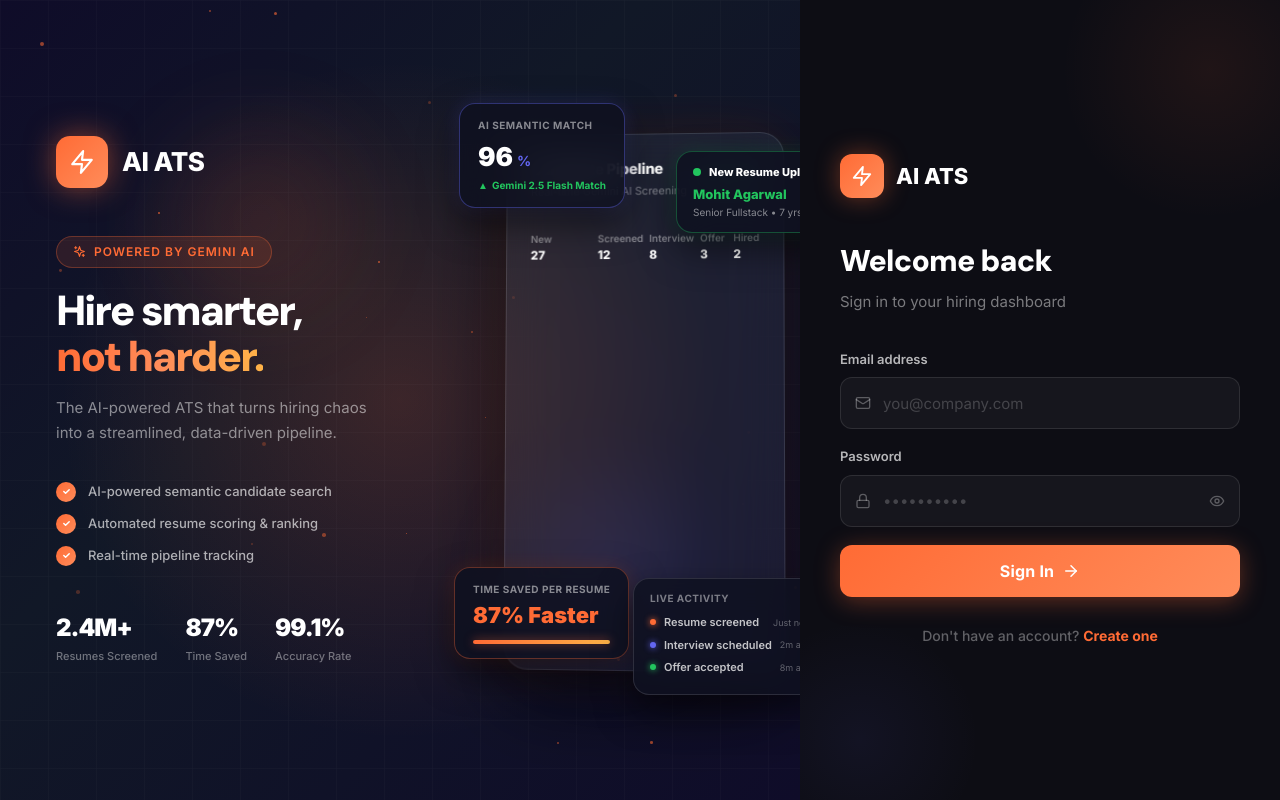
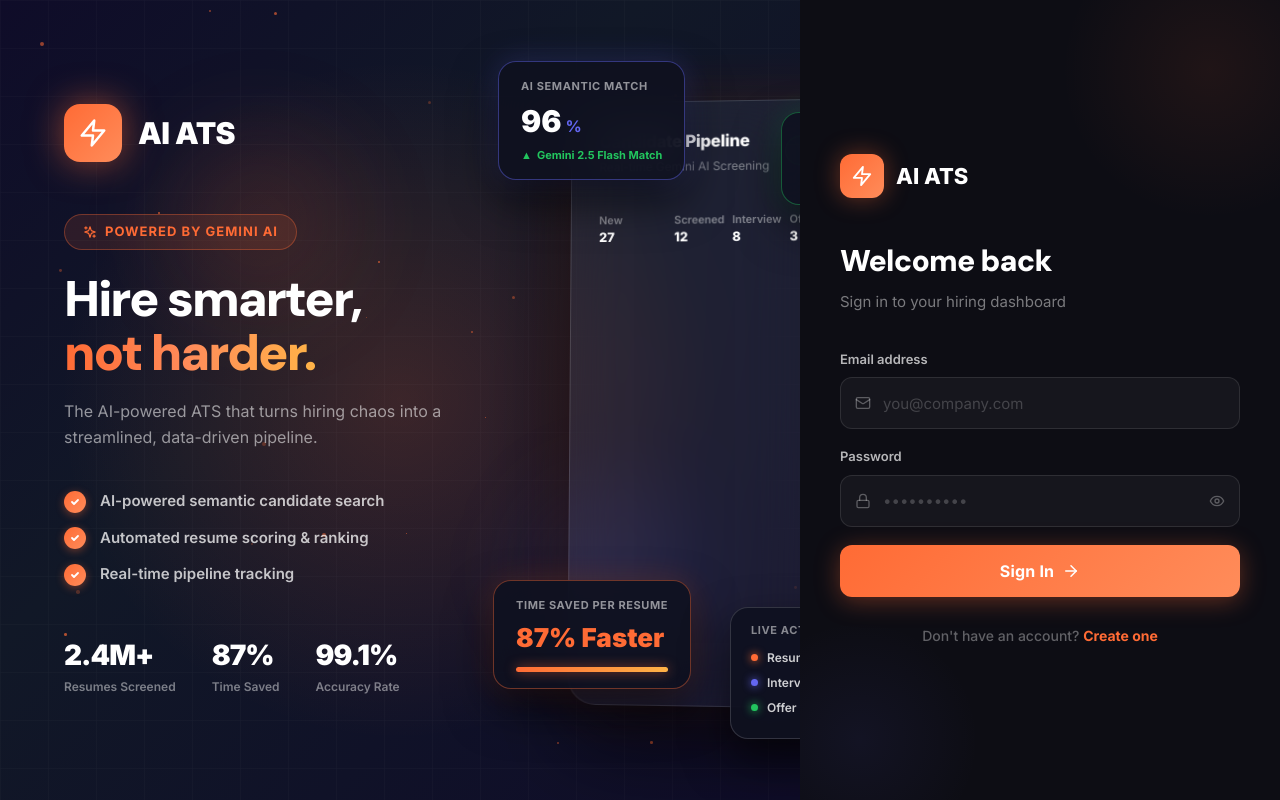
Before and after one commit to Vedanth-JS/AI-Resume-Screening-System, a React (Vite) app in the folder frontend/: page /login in a window 1280 px wide. Built offline with nearby package versions, Linux system fonts and the light colour scheme; no server answers.

Commit message:
ui(login): scale up hero text, enlarge dashboard mockup to 540px, and extend floating badges into remaining empty space

```diff
--- a/frontend/src/components/Login.tsx
+++ b/frontend/src/components/Login.tsx
@@ -147,94 +147,96 @@
           animation: "pulse 6s 2s infinite ease-in-out",
         }} />
 
-        {/* Content — row layout */}
+        {/* Content — expanded row layout */}
         <div style={{
           position: "relative", zIndex: 10,
-          height: "100%", display: "flex", flexDirection: "row",
-          alignItems: "center", padding: "48px 56px", gap: 48,
+          height: "100%", width: "100%", display: "flex", flexDirection: "row",
+          alignItems: "center", justifyContent: "space-between",
+          padding: "48px 64px", gap: 64, boxSizing: "border-box",
         }}>
-          {/* ── Left text column ── */}
-          <div style={{ flex: "0 0 360px", display: "flex", flexDirection: "column", justifyContent: "center" }}>
+          {/* ── Left text column (Expanded) ── */}
+          <div style={{ flex: "0 0 440px", display: "flex", flexDirection: "column", justifyContent: "center" }}>
             {/* Logo */}
-            <div style={{ display: "flex", alignItems: "center", gap: 14, marginBottom: 48 }}>
+            <div style={{ display: "flex", alignItems: "center", gap: 16, marginBottom: 52 }}>
               <div style={{
-                width: 52, height: 52,
+                width: 58, height: 58,
                 background: "linear-gradient(135deg, #FF6B35, #FF8C5A)",
-                borderRadius: 14,
+                borderRadius: 16,
                 display: "flex", alignItems: "center", justifyContent: "center",
-                boxShadow: "0 0 30px rgba(255,107,53,0.5)",
+                boxShadow: "0 0 36px rgba(255,107,53,0.55)",
               }}>
-                <Zap size={26} color="white" />
+                <Zap size={30} color="white" />
               </div>
-              <span style={{ fontSize: 26, fontWeight: 800, color: "white", letterSpacing: -0.5 }}>AI ATS</span>
+              <span style={{ fontSize: 30, fontWeight: 900, color: "white", letterSpacing: -0.5 }}>AI ATS</span>
             </div>
 
-            <div style={{ marginBottom: 36 }}>
+            <div style={{ marginBottom: 40 }}>
               <div style={{
                 display: "inline-flex", alignItems: "center", gap: 8,
-                background: "rgba(255,107,53,0.12)", border: "1px solid rgba(255,107,53,0.3)",
-                borderRadius: 100, padding: "6px 16px", marginBottom: 20,
+                background: "rgba(255,107,53,0.12)", border: "1px solid rgba(255,107,53,0.35)",
+                borderRadius: 100, padding: "7px 18px", marginBottom: 22,
               }}>
-                <Sparkles size={13} color="#FF6B35" />
-                <span style={{ fontSize: 12, fontWeight: 600, color: "#FF6B35", letterSpacing: 1, textTransform: "uppercase" }}>Powered by Gemini AI</span>
+                <Sparkles size={14} color="#FF6B35" />
+                <span style={{ fontSize: 13, fontWeight: 700, color: "#FF6B35", letterSpacing: 1, textTransform: "uppercase" }}>Powered by Gemini AI</span>
               </div>
-              <h2 style={{ fontSize: 42, fontWeight: 900, color: "white", lineHeight: 1.1, letterSpacing: -2, margin: 0 }}>
+              <h2 style={{ fontSize: 50, fontWeight: 900, color: "white", lineHeight: 1.08, letterSpacing: -2, margin: 0 }}>
                 Hire smarter,<br />
                 <span style={{
                   background: "linear-gradient(90deg, #FF6B35, #FF8C5A, #FFB347)",
                   WebkitBackgroundClip: "text", WebkitTextFillColor: "transparent",
                 }}>not harder.</span>
               </h2>
-              <p style={{ fontSize: 15, color: "rgba(255,255,255,0.5)", marginTop: 16, lineHeight: 1.65, maxWidth: 320 }}>
+              <p style={{ fontSize: 16, color: "rgba(255,255,255,0.55)", marginTop: 18, lineHeight: 1.65, maxWidth: 390 }}>
                 The AI-powered ATS that turns hiring chaos into a streamlined, data-driven pipeline.
               </p>
             </div>
 
             {/* Feature list */}
-            <div style={{ display: "flex", flexDirection: "column", gap: 12, marginBottom: 44 }}>
+            <div style={{ display: "flex", flexDirection: "column", gap: 14, marginBottom: 48 }}>
               {FEATURES.map((f, i) => (
-                <div key={i} style={{ display: "flex", alignItems: "center", gap: 12 }}>
+                <div key={i} style={{ display: "flex", alignItems: "center", gap: 14 }}>
                   <div style={{
-                    width: 20, height: 20, borderRadius: "50%",
+                    width: 22, height: 22, borderRadius: "50%",
                     background: "linear-gradient(135deg, #FF6B35, #FF8C5A)",
                     display: "flex", alignItems: "center", justifyContent: "center", flexShrink: 0,
+                    boxShadow: "0 2px 8px rgba(255,107,53,0.4)",
                   }}>
-                    <svg width="9" height="9" viewBox="0 0 10 10" fill="none">
-                      <path d="M2 5l2 2 4-4" stroke="white" strokeWidth="1.6" strokeLinecap="round" strokeLinejoin="round" />
+                    <svg width="10" height="10" viewBox="0 0 10 10" fill="none">
+                      <path d="M2 5l2 2 4-4" stroke="white" strokeWidth="1.8" strokeLinecap="round" strokeLinejoin="round" />
                     </svg>
                   </div>
-                  <span style={{ fontSize: 13, color: "rgba(255,255,255,0.65)", fontWeight: 500 }}>{f}</span>
+                  <span style={{ fontSize: 15, color: "rgba(255,255,255,0.75)", fontWeight: 600 }}>{f}</span>
                 </div>
               ))}
             </div>
 
             {/* Stats */}
-            <div style={{ display: "flex", gap: 28 }}>
+            <div style={{ display: "flex", gap: 36 }}>
               {STATS.map((s, i) => (
                 <div key={i}>
-                  <div style={{ fontSize: 24, fontWeight: 900, color: "white", letterSpacing: -1 }}>{s.value}</div>
-                  <div style={{ fontSize: 11, color: "rgba(255,255,255,0.4)", marginTop: 2, fontWeight: 500 }}>{s.label}</div>
+                  <div style={{ fontSize: 28, fontWeight: 900, color: "white", letterSpacing: -1 }}>{s.value}</div>
+                  <div style={{ fontSize: 12, color: "rgba(255,255,255,0.45)", marginTop: 2, fontWeight: 600 }}>{s.label}</div>
                 </div>
               ))}
             </div>
           </div>
 
-          {/* ── Right: Animated Floating Dashboard Mockup ── */}
+          {/* ── Right: Animated Floating Dashboard Mockup (Expanded & Centered in Space) ── */}
           <div style={{
             flex: 1,
             display: "flex",
             alignItems: "center",
             justifyContent: "center",
             position: "relative",
-            minHeight: 580,
-            paddingLeft: 40,
+            minHeight: 600,
+            width: "100%",
           }}>
 
             {/* Floating Container holding the main card & badges */}
             <div style={{
               position: "relative",
               width: "100%",
-              maxWidth: 460,
+              maxWidth: 540,
               display: "flex",
               justifyContent: "center",
               alignItems: "center",
@@ -245,33 +247,33 @@
               <div style={{
                 width: "100%",
                 background: "rgba(255, 255, 255, 0.05)",
-                border: "1.5px solid rgba(255, 255, 255, 0.12)",
-                borderRadius: 24,
-                backdropFilter: "blur(24px)",
-                padding: 24,
-                boxShadow: "0 30px 80px rgba(0,0,0,0.6), 0 0 50px rgba(255,107,53,0.12)",
+                border: "1.5px solid rgba(255, 255, 255, 0.14)",
+                borderRadius: 28,
+                backdropFilter: "blur(28px)",
+                padding: 28,
+                boxShadow: "0 36px 90px rgba(0,0,0,0.65), 0 0 60px rgba(255,107,53,0.15)",
                 transform: "perspective(1000px) rotateY(-3deg) rotateX(2deg)",
                 transition: "all 0.4s ease",
               }}>
                 {/* Card header */}
-                <div style={{ display: "flex", justifyContent: "space-between", alignItems: "center", marginBottom: 20 }}>
+                <div style={{ display: "flex", justifyContent: "space-between", alignItems: "center", marginBottom: 22 }}>
                   <div>
-                    <div style={{ fontSize: 15, fontWeight: 800, color: "white", letterSpacing: -0.3 }}>Candidate Pipeline</div>
-                    <div style={{ fontSize: 11, color: "rgba(255,255,255,0.45)", marginTop: 2 }}>Real-time Gemini AI Screening</div>
+                    <div style={{ fontSize: 17, fontWeight: 800, color: "white", letterSpacing: -0.3 }}>Candidate Pipeline</div>
+                    <div style={{ fontSize: 12, color: "rgba(255,255,255,0.45)", marginTop: 3 }}>Real-time Gemini AI Screening</div>
                   </div>
                   <div style={{
-                    display: "flex", alignItems: "center", gap: 6,
-                    fontSize: 11, fontWeight: 700, color: "#22c55e",
-                    background: "rgba(34,197,94,0.12)", border: "1px solid rgba(34,197,94,0.25)",
-                    borderRadius: 100, padding: "4px 12px",
+                    display: "flex", alignItems: "center", gap: 7,
+                    fontSize: 12, fontWeight: 800, color: "#22c55e",
+                    background: "rgba(34,197,94,0.12)", border: "1px solid rgba(34,197,94,0.3)",
+                    borderRadius: 100, padding: "5px 14px",
                   }}>
-                    <span style={{ width: 6, height: 6, borderRadius: "50%", background: "#22c55e", animation: "livePulse 1.5s infinite" }} />
+                    <span style={{ width: 7, height: 7, borderRadius: "50%", background: "#22c55e", animation: "livePulse 1.5s infinite" }} />
                     LIVE
                   </div>
                 </div>
 
                 {/* Pipeline stages bar */}
-                <div style={{ display: "flex", gap: 6, marginBottom: 22 }}>
+                <div style={{ display: "flex", gap: 8, marginBottom: 24 }}>
                   {[
                     { label: "New", count: 27, color: "#6366f1", flex: 3.2 },
                     { label: "Screened", count: 12, color: "#FF6B35", flex: 2.2 },
@@ -281,14 +283,14 @@
                   ].map((stage, i) => (
                     <div key={i} style={{ flex: stage.flex }}>
                       <div style={{
-                        height: 7, borderRadius: 7,
+                        height: 8, borderRadius: 8,
                         background: stage.color,
                         opacity: 0.9,
-                        boxShadow: `0 0 10px ${stage.color}66`,
+                        boxShadow: `0 0 12px ${stage.color}77`,
                         animation: `barGrow 1.2s ${i * 0.15}s both ease-out`,
                       }} />
-                      <div style={{ fontSize: 10, color: "rgba(255,255,255,0.45)", marginTop: 6, fontWeight: 600 }}>{stage.label}</div>
-                      <div style={{ fontSize: 12, fontWeight: 800, color: "white" }}>{stage.count}</div>
+                      <div style={{ fontSize: 11, color: "rgba(255,255,255,0.45)", marginTop: 7, fontWeight: 600 }}>{stage.label}</div>
+                      <div style={{ fontSize: 13, fontWeight: 800, color: "white" }}>{stage.count}</div>
                     </div>
                   ))}
                 </div>
@@ -301,52 +303,52 @@
                   { name: "Sneha Patel", role: "Cloud DevOps Architect", score: 79, avatar: "SP", color: "#FFB347", status: "Review" },
                 ].map((c, i) => (
                   <div key={i} style={{
-                    display: "flex", alignItems: "center", gap: 14,
-                    padding: "12px 14px", borderRadius: 14, marginBottom: 8,
-                    background: i === 0 ? "rgba(255,107,53,0.08)" : "rgba(255,255,255,0.04)",
-                    border: i === 0 ? "1px solid rgba(255,107,53,0.25)" : "1px solid rgba(255,255,255,0.06)",
+                    display: "flex", alignItems: "center", gap: 16,
+                    padding: "14px 16px", borderRadius: 16, marginBottom: 10,
+                    background: i === 0 ? "rgba(255,107,53,0.09)" : "rgba(255,255,255,0.04)",
+                    border: i === 0 ? "1px solid rgba(255,107,53,0.3)" : "1px solid rgba(255,255,255,0.06)",
                     animation: `slideInRow 0.5s ${0.3 + i * 0.12}s both ease-out`,
                     transition: "transform 0.2s ease",
                   }}>
                     {/* Avatar */}
                     <div style={{
-                      width: 38, height: 38, borderRadius: "50%",
+                      width: 44, height: 44, borderRadius: "50%",
                       background: `linear-gradient(135deg, ${c.color}, ${c.color}77)`,
                       display: "flex", alignItems: "center", justifyContent: "center",
-                      fontSize: 12, fontWeight: 800, color: "white", flexShrink: 0,
-                      boxShadow: `0 4px 12px ${c.color}44`,
+                      fontSize: 13, fontWeight: 800, color: "white", flexShrink: 0,
+                      boxShadow: `0 4px 14px ${c.color}44`,
                     }}>{c.avatar}</div>
 
                     {/* Info */}
                     <div style={{ flex: 1, minWidth: 0 }}>
                       <div style={{ display: "flex", alignItems: "center", gap: 8 }}>
-                        <span style={{ fontSize: 13, fontWeight: 700, color: "white" }}>{c.name}</span>
+                        <span style={{ fontSize: 14, fontWeight: 700, color: "white" }}>{c.name}</span>
                         {i === 0 && (
-                          <span style={{ fontSize: 9, fontWeight: 800, color: "#FF6B35", background: "rgba(255,107,53,0.15)", padding: "2px 6px", borderRadius: 4 }}>
+                          <span style={{ fontSize: 10, fontWeight: 800, color: "#FF6B35", background: "rgba(255,107,53,0.18)", padding: "2px 8px", borderRadius: 4 }}>
                             MATCH
                           </span>
                         )}
                       </div>
-                      <div style={{ fontSize: 11, color: "rgba(255,255,255,0.45)", marginTop: 2 }}>{c.role}</div>
+                      <div style={{ fontSize: 12, color: "rgba(255,255,255,0.45)", marginTop: 3 }}>{c.role}</div>
                     </div>
 
                     {/* Score ring */}
-                    <div style={{ position: "relative", width: 40, height: 40, flexShrink: 0 }}>
-                      <svg width="40" height="40" viewBox="0 0 40 40" style={{ transform: "rotate(-90deg)" }}>
-                        <circle cx="20" cy="20" r="16" fill="none" stroke="rgba(255,255,255,0.08)" strokeWidth="3.5" />
+                    <div style={{ position: "relative", width: 44, height: 44, flexShrink: 0 }}>
+                      <svg width="44" height="44" viewBox="0 0 44 44" style={{ transform: "rotate(-90deg)" }}>
+                        <circle cx="22" cy="22" r="18" fill="none" stroke="rgba(255,255,255,0.08)" strokeWidth="4" />
                         <circle
-                          cx="20" cy="20" r="16" fill="none"
-                          stroke={c.color} strokeWidth="3.5"
+                          cx="22" cy="22" r="18" fill="none"
+                          stroke={c.color} strokeWidth="4"
                           strokeLinecap="round"
-                          strokeDasharray={`${2 * Math.PI * 16}`}
-                          strokeDashoffset={`${2 * Math.PI * 16 * (1 - c.score / 100)}`}
+                          strokeDasharray={`${2 * Math.PI * 18}`}
+                          strokeDashoffset={`${2 * Math.PI * 18 * (1 - c.score / 100)}`}
                           style={{ animation: `scoreRing 1.2s ${0.4 + i * 0.15}s both ease-out` }}
                         />
                       </svg>
                       <div style={{
                         position: "absolute", inset: 0,
                         display: "flex", alignItems: "center", justifyContent: "center",
-                        fontSize: 11, fontWeight: 900, color: "white",
+                        fontSize: 12, fontWeight: 900, color: "white",
                       }}>{c.score}</div>
                     </div>
                   </div>
@@ -355,77 +357,77 @@
 
               {/* ── Floating Badge 1 (Top-Left): AI Match Score ── */}
               <div style={{
-                position: "absolute", top: "-28px", left: "-45px",
-                background: "rgba(15, 17, 32, 0.85)", border: "1px solid rgba(99,102,241,0.4)",
-                borderRadius: 16, padding: "14px 18px", backdropFilter: "blur(16px)",
-                boxShadow: "0 16px 36px rgba(0,0,0,0.5), 0 0 20px rgba(99,102,241,0.2)",
+                position: "absolute", top: "-36px", left: "-70px",
+                background: "rgba(15, 17, 32, 0.9)", border: "1px solid rgba(99,102,241,0.45)",
+                borderRadius: 18, padding: "16px 22px", backdropFilter: "blur(20px)",
+                boxShadow: "0 20px 45px rgba(0,0,0,0.6), 0 0 30px rgba(99,102,241,0.25)",
                 animation: "floatBadge 5s ease-in-out infinite",
                 zIndex: 20,
               }}>
-                <div style={{ fontSize: 10, color: "rgba(255,255,255,0.5)", fontWeight: 700, letterSpacing: 0.5, marginBottom: 4 }}>AI SEMANTIC MATCH</div>
+                <div style={{ fontSize: 11, color: "rgba(255,255,255,0.55)", fontWeight: 700, letterSpacing: 0.6, marginBottom: 4 }}>AI SEMANTIC MATCH</div>
                 <div style={{ display: "flex", alignItems: "baseline", gap: 4 }}>
-                  <span style={{ fontSize: 26, fontWeight: 900, color: "white" }}>96</span>
-                  <span style={{ fontSize: 14, fontWeight: 700, color: "#6366f1" }}>%</span>
+                  <span style={{ fontSize: 30, fontWeight: 900, color: "white" }}>96</span>
+                  <span style={{ fontSize: 16, fontWeight: 700, color: "#6366f1" }}>%</span>
                 </div>
-                <div style={{ fontSize: 10, color: "#22c55e", fontWeight: 700, marginTop: 2, display: "flex", alignItems: "center", gap: 4 }}>
+                <div style={{ fontSize: 11, color: "#22c55e", fontWeight: 700, marginTop: 3, display: "flex", alignItems: "center", gap: 5 }}>
                   <span>▲</span> Gemini 2.5 Flash Match
                 </div>
               </div>
 
               {/* ── Floating Badge 2 (Top-Right): Live Applicant ── */}
               <div style={{
-                position: "absolute", top: "20px", right: "-55px",
-                background: "rgba(15, 17, 32, 0.85)", border: "1px solid rgba(34,197,94,0.35)",
-                borderRadius: 16, padding: "12px 16px", backdropFilter: "blur(16px)",
-                boxShadow: "0 16px 36px rgba(0,0,0,0.5), 0 0 20px rgba(34,197,94,0.15)",
+                position: "absolute", top: "15px", right: "-80px",
+                background: "rgba(15, 17, 32, 0.9)", border: "1px solid rgba(34,197,94,0.4)",
+                borderRadius: 18, padding: "14px 20px", backdropFilter: "blur(20px)",
+                boxShadow: "0 20px 45px rgba(0,0,0,0.6), 0 0 30px rgba(34,197,94,0.2)",
                 animation: "floatBadgeSlow 6s 1s ease-in-out infinite",
                 zIndex: 20,
               }}>
                 <div style={{ display: "flex", alignItems: "center", gap: 8 }}>
                   <div style={{ width: 8, height: 8, borderRadius: "50%", background: "#22c55e", animation: "livePulse 1.5s infinite" }} />
-                  <span style={{ fontSize: 11, fontWeight: 800, color: "white" }}>New Resume Upload</span>
+                  <span style={{ fontSize: 12, fontWeight: 800, color: "white" }}>New Resume Upload</span>
                 </div>
-                <div style={{ fontSize: 13, fontWeight: 800, color: "#22c55e", marginTop: 4 }}>Mohit Agarwal</div>
-                <div style={{ fontSize: 10, color: "rgba(255,255,255,0.5)", marginTop: 1 }}>Senior Fullstack • 7 yrs exp</div>
+                <div style={{ fontSize: 14, fontWeight: 800, color: "#22c55e", marginTop: 5 }}>Mohit Agarwal</div>
+                <div style={{ fontSize: 11, color: "rgba(255,255,255,0.5)", marginTop: 2 }}>Senior Fullstack • 7 yrs exp</div>
               </div>
 
               {/* ── Floating Badge 3 (Bottom-Left): Time Saved ── */}
               <div style={{
-                position: "absolute", bottom: "10px", left: "-50px",
-                background: "rgba(15, 17, 32, 0.85)", border: "1px solid rgba(255,107,53,0.35)",
-                borderRadius: 16, padding: "14px 18px", backdropFilter: "blur(16px)",
-                boxShadow: "0 16px 36px rgba(0,0,0,0.5), 0 0 20px rgba(255,107,53,0.15)",
+                position: "absolute", bottom: "15px", left: "-75px",
+                background: "rgba(15, 17, 32, 0.9)", border: "1px solid rgba(255,107,53,0.4)",
+                borderRadius: 18, padding: "16px 22px", backdropFilter: "blur(20px)",
+                boxShadow: "0 20px 45px rgba(0,0,0,0.6), 0 0 30px rgba(255,107,53,0.2)",
                 animation: "floatBadgeFast 4.5s 0.5s ease-in-out infinite",
                 zIndex: 20,
               }}>
-                <div style={{ fontSize: 10, color: "rgba(255,255,255,0.5)", fontWeight: 700, letterSpacing: 0.5, marginBottom: 2 }}>TIME SAVED PER RESUME</div>
-                <div style={{ fontSize: 22, fontWeight: 900, color: "#FF6B35" }}>87% Faster</div>
+                <div style={{ fontSize: 11, color: "rgba(255,255,255,0.55)", fontWeight: 700, letterSpacing: 0.6, marginBottom: 4 }}>TIME SAVED PER RESUME</div>
+                <div style={{ fontSize: 26, fontWeight: 900, color: "#FF6B35" }}>87% Faster</div>
                 <div style={{
-                  height: 4, borderRadius: 4, marginTop: 8,
+                  height: 5, borderRadius: 5, marginTop: 10,
                   background: "linear-gradient(90deg, #FF6B35, #FFB347)",
-                  width: "100%", boxShadow: "0 0 10px rgba(255,107,53,0.5)",
+                  width: "100%", boxShadow: "0 0 12px rgba(255,107,53,0.6)",
                 }} />
               </div>
 
               {/* ── Floating Badge 4 (Bottom-Right): Activity ── */}
               <div style={{
-                position: "absolute", bottom: "-25px", right: "-45px",
-                background: "rgba(15, 17, 32, 0.85)", border: "1px solid rgba(255,255,255,0.12)",
-                borderRadius: 16, padding: "12px 16px", backdropFilter: "blur(16px)",
-                boxShadow: "0 16px 36px rgba(0,0,0,0.5)",
+                position: "absolute", bottom: "-35px", right: "-65px",
+                background: "rgba(15, 17, 32, 0.9)", border: "1px solid rgba(255,255,255,0.15)",
+                borderRadius: 18, padding: "14px 20px", backdropFilter: "blur(20px)",
+                boxShadow: "0 20px 45px rgba(0,0,0,0.6)",
                 animation: "floatBadgeSlow 7s 1.5s ease-in-out infinite",
-                minWidth: 170, zIndex: 20,
+                minWidth: 190, zIndex: 20,
               }}>
-                <div style={{ fontSize: 10, color: "rgba(255,255,255,0.45)", fontWeight: 700, letterSpacing: 0.5, marginBottom: 8 }}>LIVE ACTIVITY</div>
+                <div style={{ fontSize: 11, color: "rgba(255,255,255,0.5)", fontWeight: 700, letterSpacing: 0.6, marginBottom: 10 }}>LIVE ACTIVITY</div>
                 {[
                   { text: "Resume screened", time: "Just now", dot: "#FF6B35" },
                   { text: "Interview scheduled", time: "2m ago", dot: "#6366f1" },
                   { text: "Offer accepted", time: "8m ago", dot: "#22c55e" },
                 ].map((a, i) => (
-                  <div key={i} style={{ display: "flex", alignItems: "center", gap: 8, marginBottom: 6 }}>
-                    <div style={{ width: 6, height: 6, borderRadius: "50%", background: a.dot, flexShrink: 0, boxShadow: `0 0 6px ${a.dot}` }} />
-                    <span style={{ fontSize: 11, color: "rgba(255,255,255,0.75)", fontWeight: 600, flex: 1 }}>{a.text}</span>
-                    <span style={{ fontSize: 9, color: "rgba(255,255,255,0.35)" }}>{a.time}</span>
+                  <div key={i} style={{ display: "flex", alignItems: "center", gap: 9, marginBottom: 7 }}>
+                    <div style={{ width: 7, height: 7, borderRadius: "50%", background: a.dot, flexShrink: 0, boxShadow: `0 0 8px ${a.dot}` }} />
+                    <span style={{ fontSize: 12, color: "rgba(255,255,255,0.8)", fontWeight: 600, flex: 1 }}>{a.text}</span>
+                    <span style={{ fontSize: 10, color: "rgba(255,255,255,0.4)" }}>{a.time}</span>
                   </div>
                 ))}
               </div>
```
